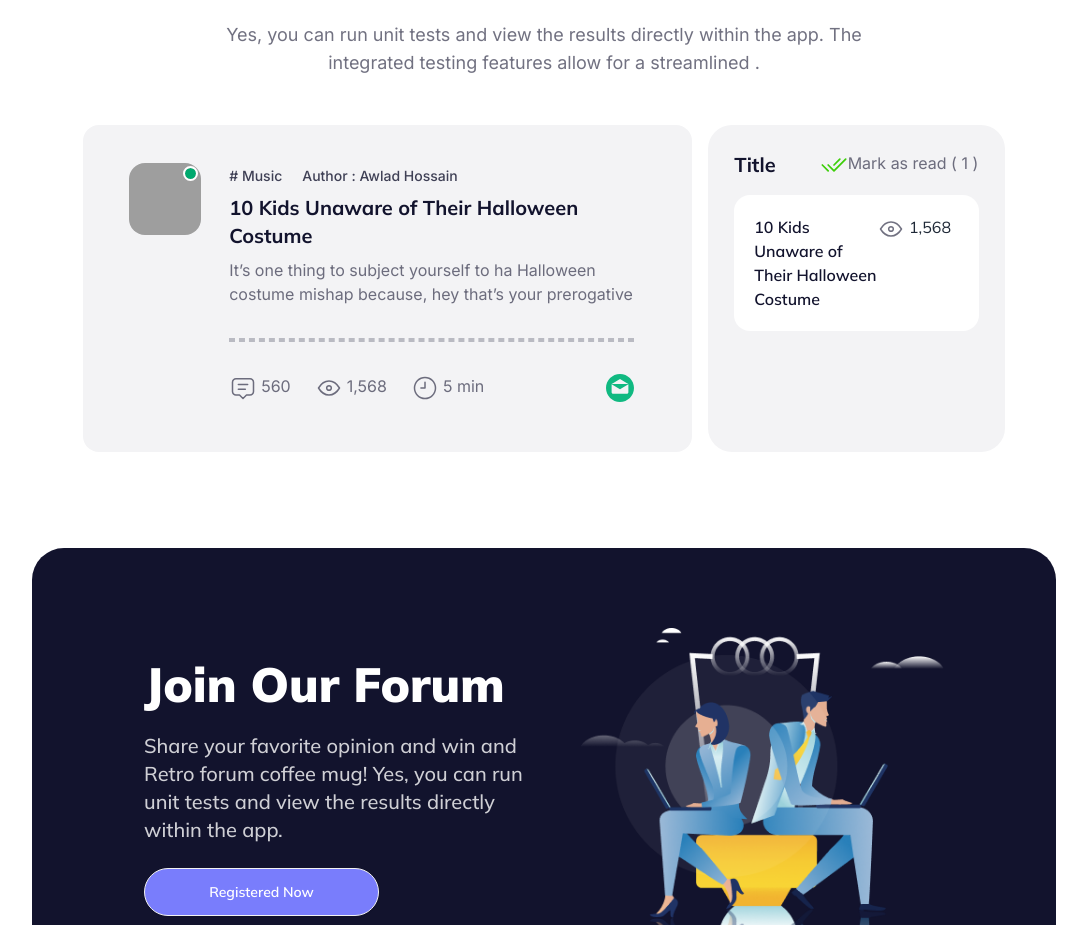
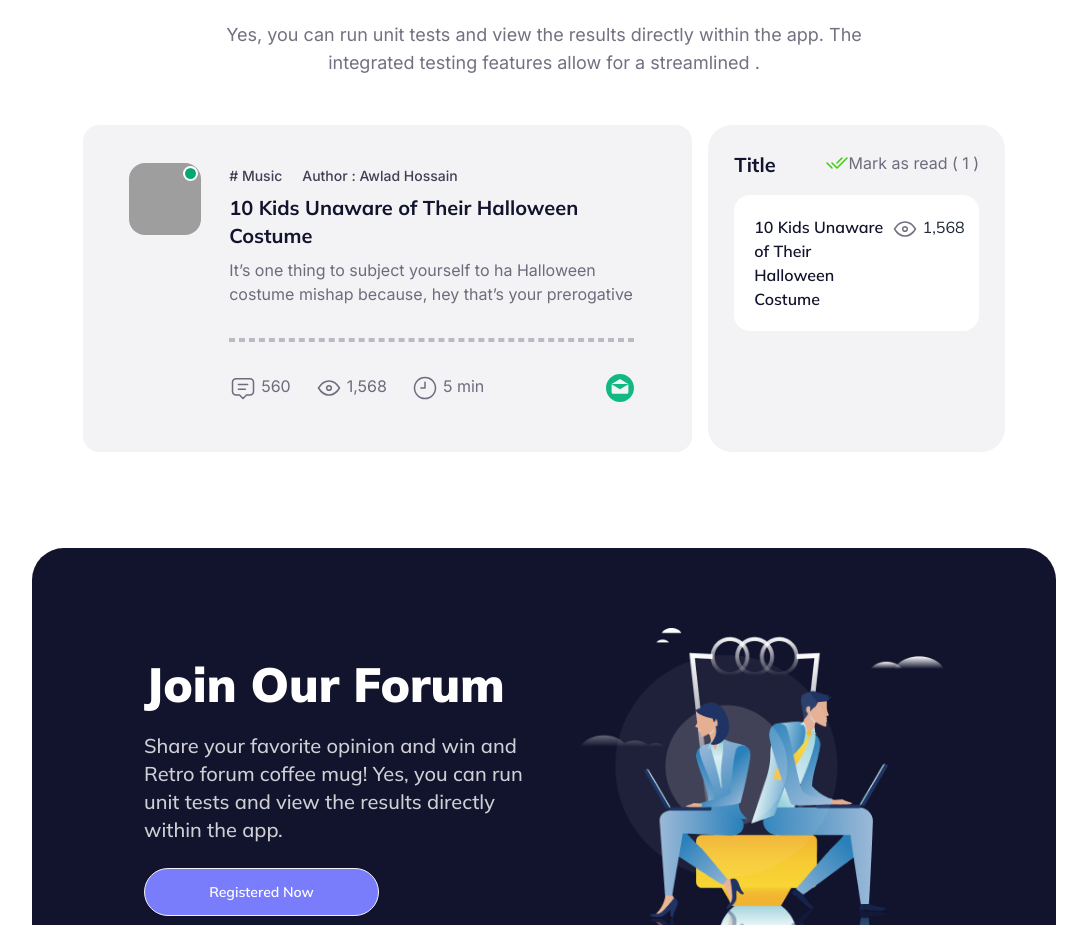
Before and after one commit to md-kamrul/retro, a plain HTML site: page index.html in a window 1280 px wide. Shown: the part 825-1750 px from the top of the page, without its empty margins (96-1183 px from the left). Drawn offline with nearby package versions, Linux system fonts and the light colour scheme; grey boxes are pictures that could not be loaded.

Commit message:
mark as read section design layout update

```diff
--- a/index.html
+++ b/index.html
@@ -253,14 +253,19 @@
 
                 <!-- mark as read section -->
                 <div
-                    class="bg-[#F3F3F5] hover:bg-[#797DFC1A] border-2 border-transparent hover:border-[#797dfc9d] mulish-font rounded-3xl p-6 col-span-4">
+                    class="bg-[#F3F3F5] border-2 border-transparent mulish-font rounded-3xl p-6 col-span-4 items-center">
 
-                    <div class="flex gap-11 mb-4">
+                    <div class="flex justify-between">
+                        <div>
                             <h4 class="text-[#12132D] font-bold text-xl">
                                 Title
                             </h4>
-                        <div class="flex inter-font text-[#12132D99] font-normal w-full">
-                            <img src="./assets/icons/correct-sign.svg" alt="">
+                        </div>
+                        <div class="flex inter-font text-[#12132D99] font-normal absolute right-[16%]">
+                            <div>
+                                <img class="" src="./assets/icons/correct-sign.svg" alt="">
+                            </div>
+                            <div>
                                 <p>
                                     Mark as read (
                                     <span>
@@ -270,9 +275,10 @@
                                 </p>
                             </div>
                         </div>
+                    </div>
 
-                    <div class="bg-white p-5 rounded-2xl grid grid-cols-5">
-                        <div class="col-span-3 text-[#12132D] font-semibold">
+                    <div class="bg-white p-5 rounded-2xl grid grid-cols-6 mt-4">
+                        <div class="col-span-4 text-[#12132D] font-semibold">
                             10 Kids Unaware of Their Halloween Costume
                         </div>
                         <div class="col-span-2">
```
Lines whose indentation alone changed are shown as unchanged.
